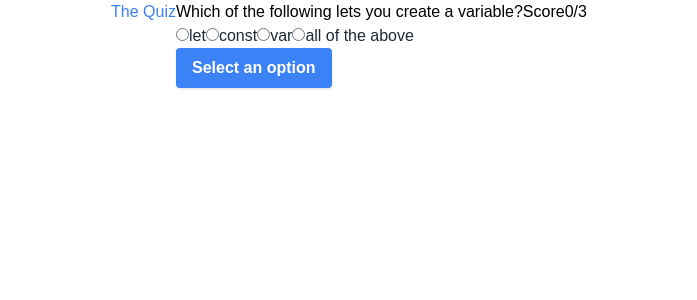
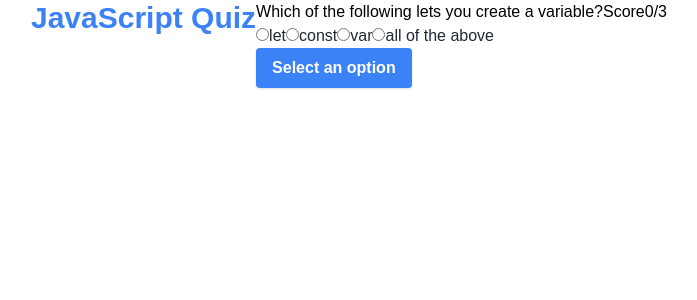
Before and after one commit to samanthalaine/quiz-app, a Vue app: page / in a window 1280 px wide. Shown: the top 300 px of the page, without its empty margins (291-988 px from the left). Built offline with nearby package versions, Linux system fonts and the light colour scheme.

Commit message:
change quiz name

```diff
--- a/src/App.vue
+++ b/src/App.vue
@@ -62,7 +62,7 @@ const nextQuestion = () => {
 
 <template>
   <main class="flex justify-center">
-    <h1 class="text-blue-500">The Quiz</h1>
+    <h1 class="text-3xl font-semibold text-blue-500">JavaScript Quiz</h1>
     <section v-if="!quizCompleted">
       <div>
         <span>{{ getCurrentQuestion.question }}</span>
@@ -87,6 +87,7 @@ const nextQuestion = () => {
             }`"
           >
             <input
+            class="form-radio"
               type="radio"
               :id="'option' + index"
               :name="getCurrentQuestion.index"
```
